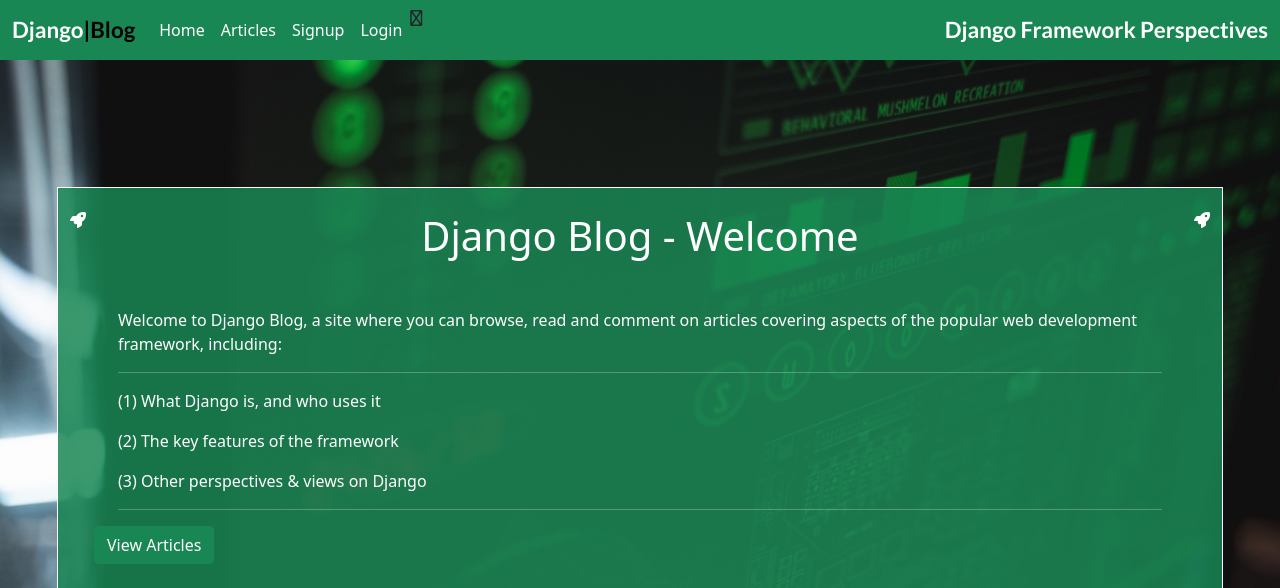
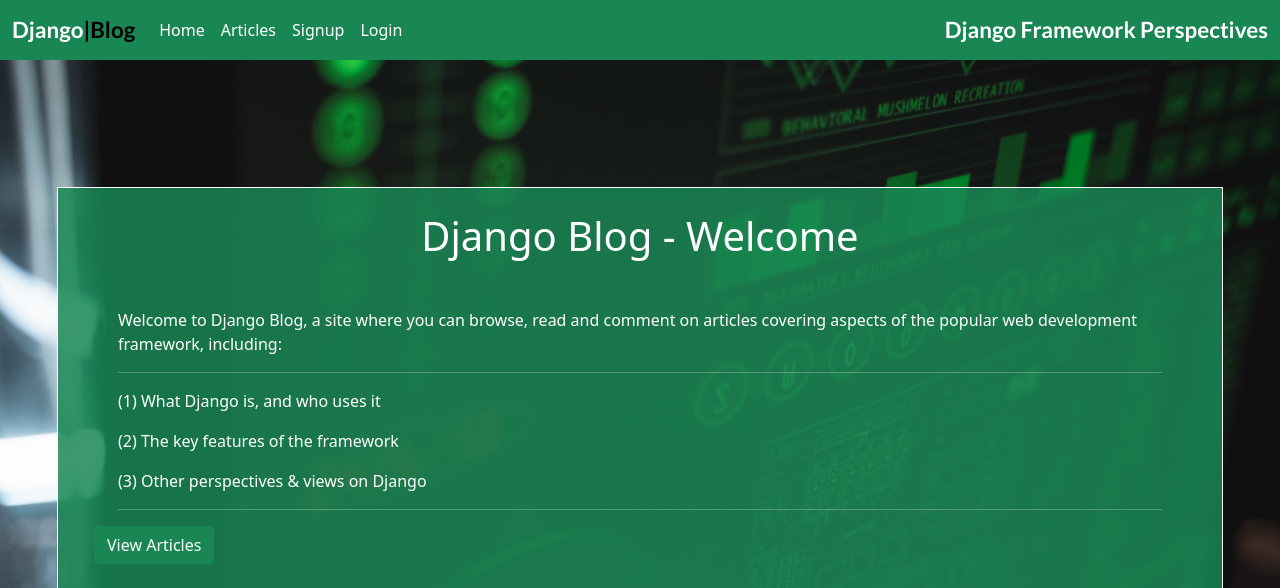
Before and after one commit to dkelly255/PP4-Fantasy-Football-Centre, a Django app: page / in a window 1280 px wide. Shown: the top 588 px of the page. Run offline with Django 3.2, Linux system fonts and the light colour scheme; some libraries are stand-ins or nearby versions.

Commit message:
Update homepage on readme

```diff
--- a/static/css/style.css
+++ b/static/css/style.css
@@ -171,7 +171,7 @@ article {
 
 #welcome-title {
     display: flex;
-    justify-content:space-between;
+    justify-content:center;
     color: white
 }
 
--- a/templates/base.html
+++ b/templates/base.html
@@ -51,7 +51,7 @@
                     <li class="nav-item">
                         <a class="nav-link text-white" href="{% url 'account_login' %}">Login</a>
                     </li>
-                    <i class="fa-regular fa-rocket"></i>
+
                     {% endif %}
                 </ul>
                 <span class="brand" >
--- a/templates/landing_page.html
+++ b/templates/landing_page.html
@@ -9,9 +9,9 @@
                 <div class="row">
                     <div class="border border-white pt-4 pb-4 green">
                         <div id="welcome-title">
-                            <i class="fa-solid fa-rocket"></i>
+
                                 <h1 class="text-center mb-5">Django Blog - Welcome</h1>
-                            <i class="fa-solid fa-rocket"></i>
+
                         </div>
                         <div class="container">
 
```
Also changed, not shown: README.md, readme/home.png.
